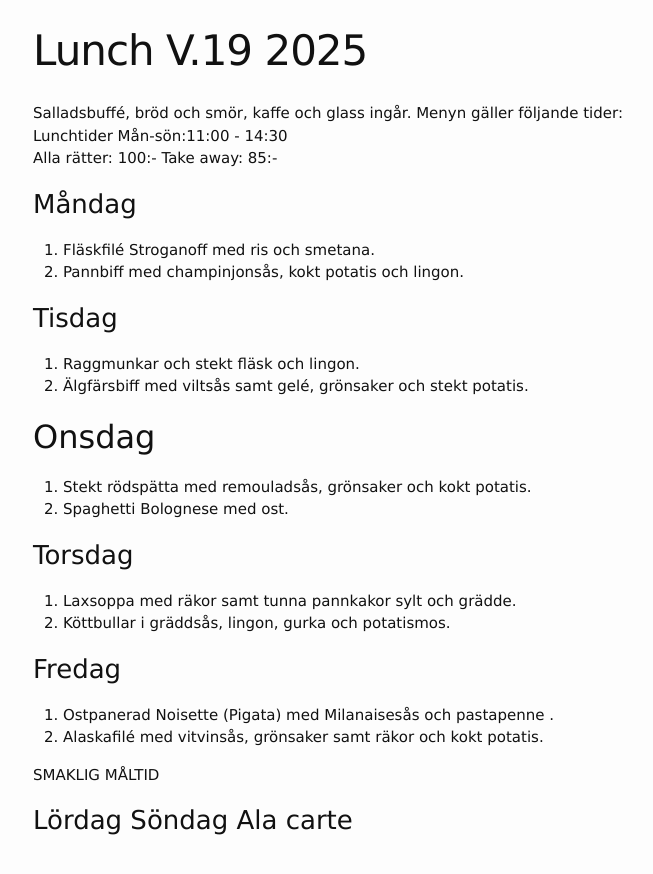
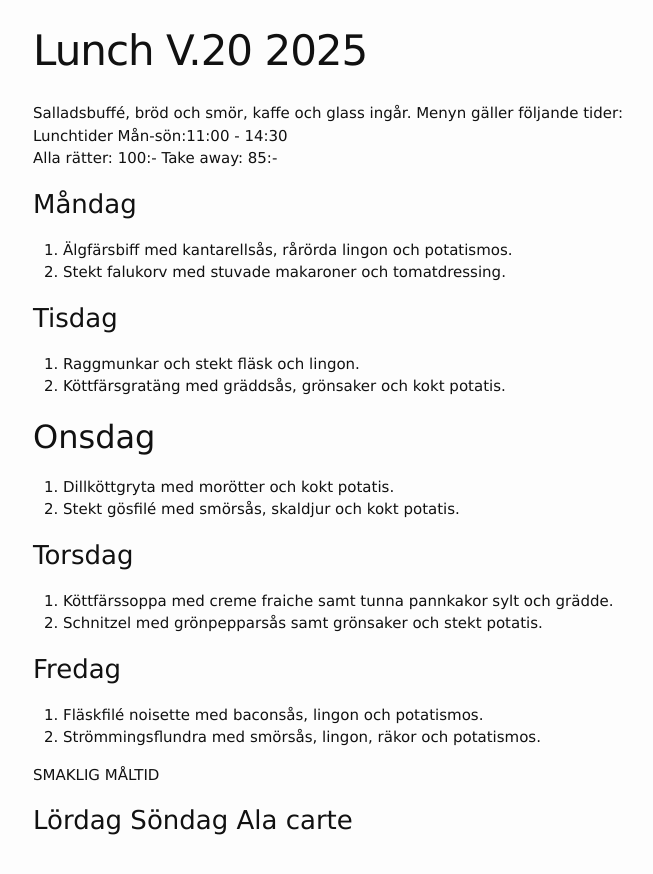
Before and after one commit to FarInn62/farinn62.github.io, a Jekyll site: the page built from lunch.md, in a window 1280 px wide. Shown: the top 874 px of the page, without its empty margins (237-890 px from the left). Built offline with Jekyll 4.4.1, drawn with Linux system fonts in a browser that asks for light colours.

Commit message:
Update lunch.md

```diff
--- a/lunch.md
+++ b/lunch.md
@@ -1,6 +1,6 @@
 ---
 layout: foodmenu
-title: Lunch V.19 2025
+title: Lunch V.20 2025
 permalink: /lunch/
 published: true
 ---
@@ -11,28 +11,28 @@ Alla rätter: 100:- Take away: 85:-
 
 ### Måndag
 
-1. Fläskfilé Stroganoff med ris och smetana.
-2. Pannbiff med champinjonsås, kokt potatis och lingon.
+1. Älgfärsbiff med kantarellsås, rårörda lingon och potatismos.
+2. Stekt falukorv med stuvade makaroner och tomatdressing.
 
 ### Tisdag
 
 1. Raggmunkar och stekt fläsk och lingon.
-2. Älgfärsbiff med viltsås samt gelé, grönsaker och stekt potatis.
+2. Köttfärsgratäng med gräddsås, grönsaker och kokt potatis.
 
 ## Onsdag
 
-1. Stekt rödspätta med remouladsås, grönsaker och kokt potatis.
-2. Spaghetti Bolognese med ost.
+1. Dillköttgryta med morötter och kokt potatis.
+2. Stekt gösfilé med smörsås, skaldjur och kokt potatis.
 
 ### Torsdag
 
-1. Laxsoppa med räkor samt tunna pannkakor sylt och grädde.
-2. Köttbullar i gräddsås, lingon, gurka och potatismos.
+1. Köttfärssoppa med creme fraiche samt tunna pannkakor sylt och grädde.
+2. Schnitzel med grönpepparsås samt grönsaker och stekt potatis.
 
 ### Fredag
 
-1. Ostpanerad Noisette (Pigata) med Milanaisesås och pastapenne .
-2. Alaskafilé med vitvinsås, grönsaker samt räkor och kokt potatis.
+1. Fläskfilé noisette med baconsås, lingon och potatismos.
+2. Strömmingsflundra med smörsås, lingon, räkor och potatismos.
 
 SMAKLIG MÅLTID
 
```
